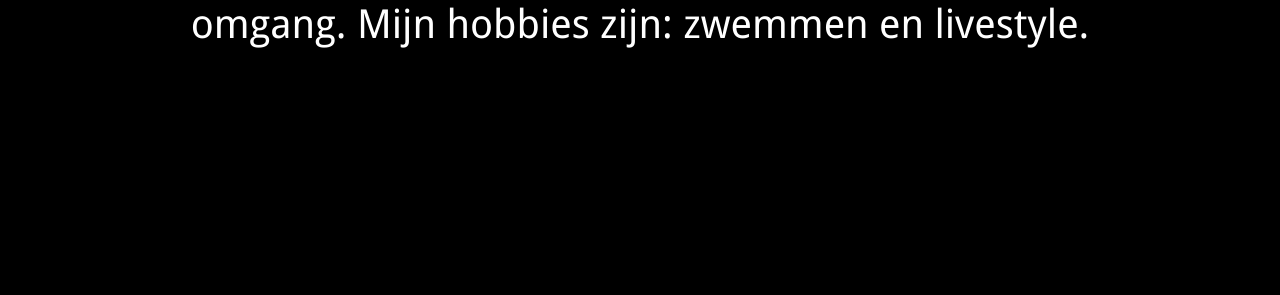
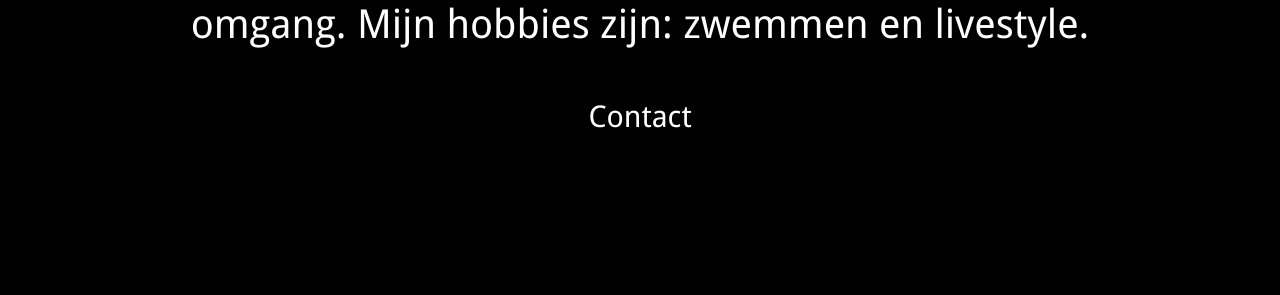
Before and after one commit to apsweb/baddie, a Jekyll site: the page built from index.md, in a window 1280 px wide. Shown: the part 1237-1532 px from the top of the page. Built offline with Jekyll 4.4.1, drawn with Linux system fonts in a browser that asks for light colours; some web fonts are replaced.

Commit message:
Updated 'css/style.css' via CloudCannon

```diff
--- a/css/style.css
+++ b/css/style.css
@@ -2180,7 +2180,7 @@ align-items: center;
 
 #gtco-footer {padding:4em;}
 
-.instawrapper h2 {color:#fff;text-align:center;}
+.instawrapper h2, #contact {color:#fff;text-align:center;}
 
 /*
 .form-control {border-color: pink;}
```
